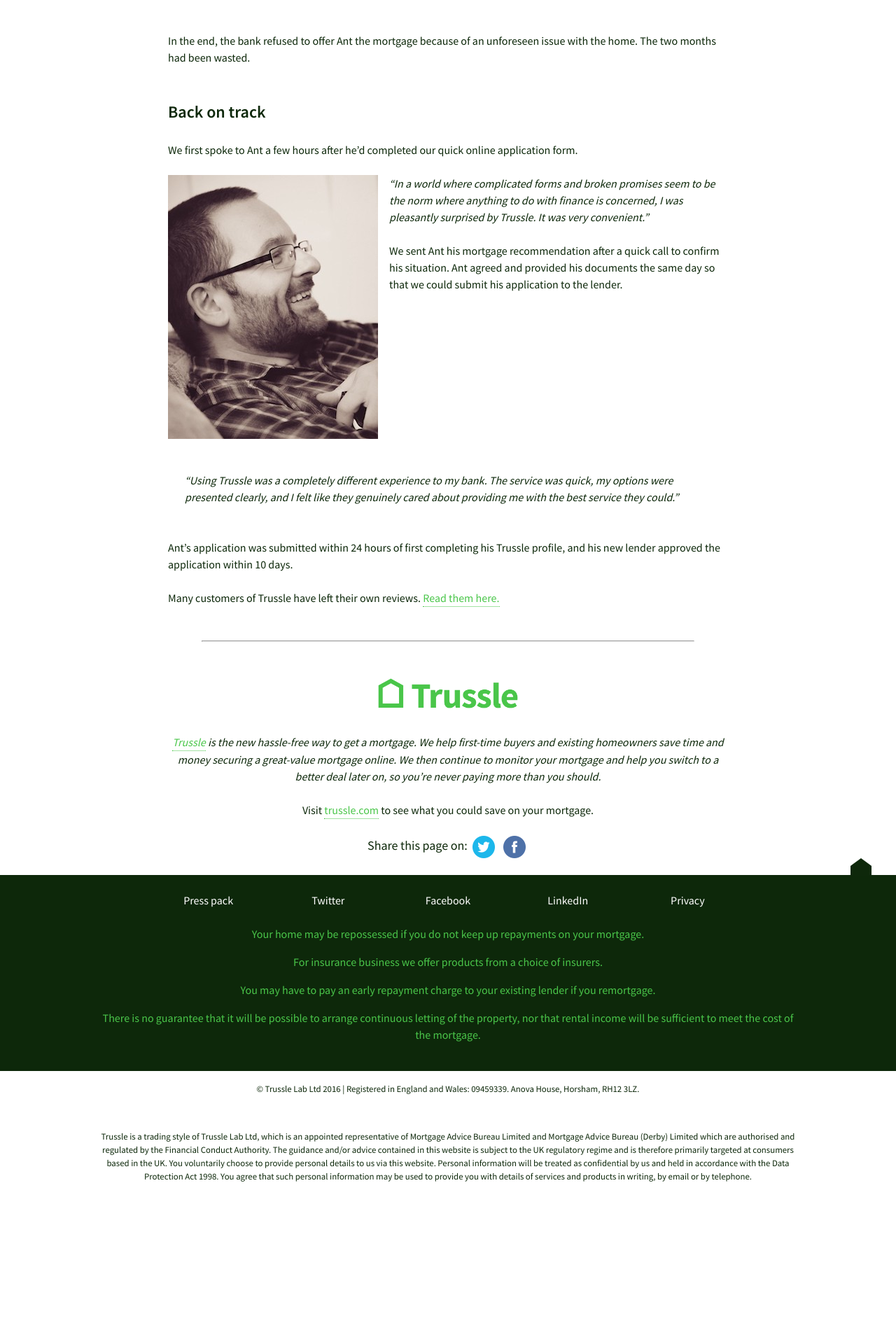
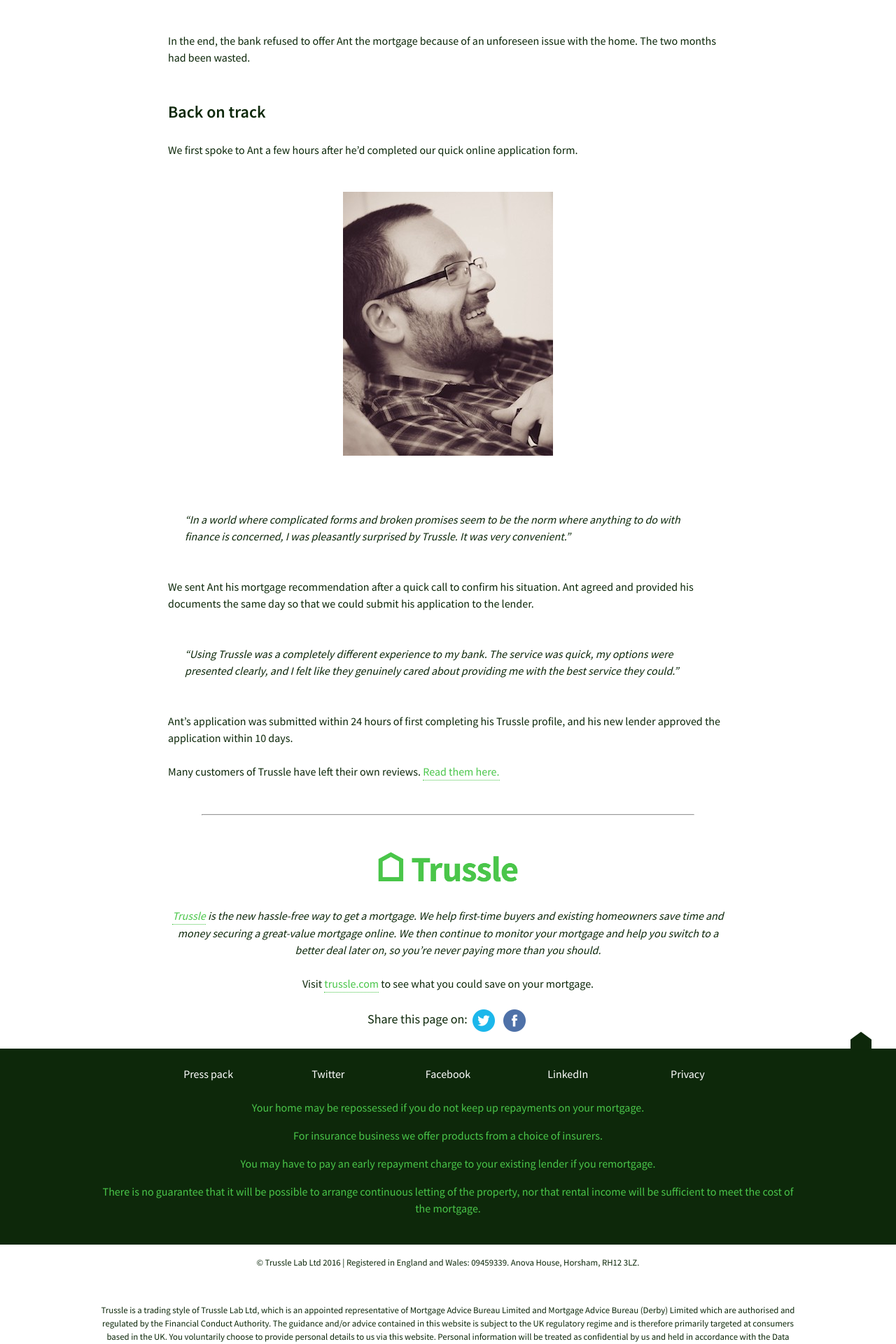
Before and after one commit to olitrussle/blog, a Jekyll site: the page built from _posts/2016-07-4-trussle-stories-the-reverend.md, in a window 1280 px wide. Shown: the part 1495-3415 px from the top of the page at 70% size. Built offline with Jekyll 4.4.1, drawn with Linux system fonts in a browser that asks for light colours; before the commit the page ends 3249 px from its top, so only the background shows below that.

Commit message:
Updated 2016-07-4-trussle-stories-the-reverend.md

```diff
--- a/_posts/2016-07-4-trussle-stories-the-reverend.md
+++ b/_posts/2016-07-4-trussle-stories-the-reverend.md
@@ -31,9 +31,9 @@
 
 We first spoke to Ant a few hours after he’d completed our quick online application form.
 
-{% include image/left.html filename="Ant.jpeg" %}
+{% include image/center.html filename="Ant.jpeg" %}
 
-_“In a world where complicated forms and broken promises seem to be the norm where anything to do with finance is concerned, I was pleasantly surprised by Trussle. It was very convenient.”_
+> “In a world where complicated forms and broken promises seem to be the norm where anything to do with finance is concerned, I was pleasantly surprised by Trussle. It was very convenient.”
 
 We sent Ant his mortgage recommendation after a quick call to confirm his situation. Ant agreed and provided his documents the same day so that we could submit his application to the lender.
 
```
